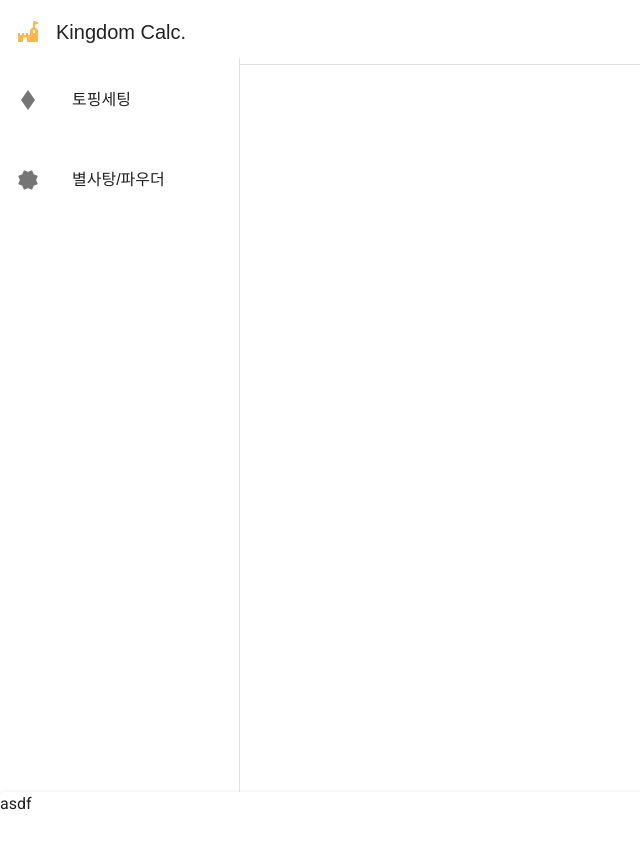
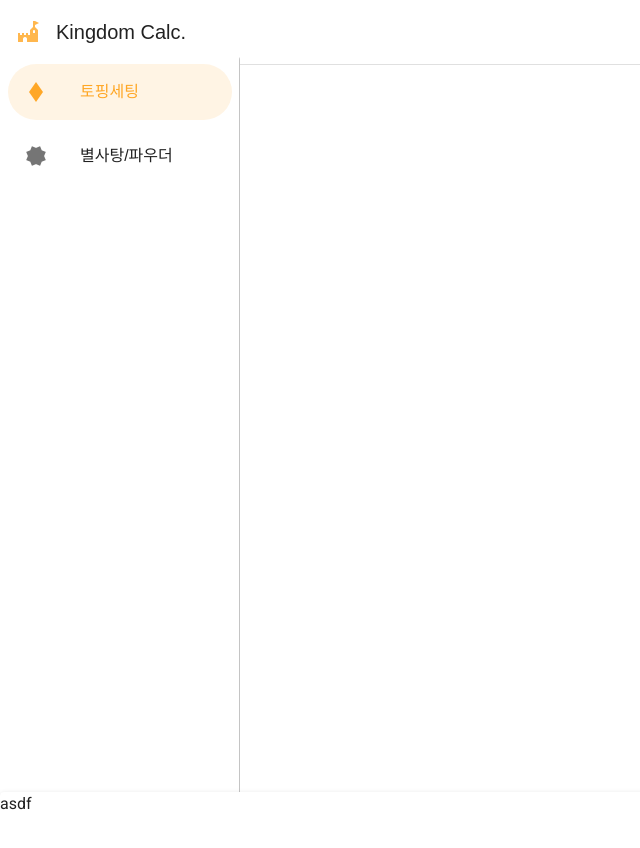
Before and after one commit to yubin030429/Kindom-calc, a Vue app: page / in a window 1280 px wide. Shown: the top 848 px of the page, without its empty margins (0-640 px from the left). Built offline with nearby package versions, Linux system fonts and the light colour scheme; a web font is replaced by a local one.

Commit message:
change NavContent design

```diff
--- a/src/components/ToolBar.vue
+++ b/src/components/ToolBar.vue
@@ -16,10 +16,12 @@
 
 <script>
 import MainNav from "@/components/nav/MainNav.vue";
+import BottomNav from "@/components/nav/BottomNav.vue";
 
 export default {
   components: {
     MainNav,
+    BottomNav,
   },
 
   data() {
--- a/src/components/nav/BottomNav.vue
+++ b/src/components/nav/BottomNav.vue
@@ -1,9 +1,40 @@
 <template>
-  <div>fdas</div>
+  <div class="overflow-hidden">
+    <div class="text-center mb-8">
+      <v-btn color="deep-purple" outlined @click="active = !active">
+        Toggle Navigation
+      </v-btn>
+    </div>
+
+    <v-bottom-navigation v-model="value" :input-value="active" color="indigo">
+      <v-btn>
+        <span>Recents</span>
+
+        <v-icon>mdi-history</v-icon>
+      </v-btn>
+
+      <v-btn>
+        <span>Favorites</span>
+
+        <v-icon>mdi-heart</v-icon>
+      </v-btn>
+
+      <v-btn>
+        <span>Nearby</span>
+
+        <v-icon>mdi-map-marker</v-icon>
+      </v-btn>
+    </v-bottom-navigation>
+  </div>
 </template>
 
 <script>
 export default {
-  data() {},
+  data() {
+    return {
+      value: 1,
+      active: true,
+    };
+  },
 };
 </script>
--- a/src/components/nav/NavContent.vue
+++ b/src/components/nav/NavContent.vue
@@ -1,17 +1,19 @@
 <template>
-  <v-list nav>
-    <v-list-item v-for="item in items" :key="item.title" link>
-      <v-list class="d-flex">
-        <v-list-item-icon>
-          <v-icon>{{ item.icon }}</v-icon>
-        </v-list-item-icon>
+  <v-navigation-drawer permanent>
+    <v-list rounded>
+      <v-list-item-group v-model="model" mandatory color="orange lighten-1">
+        <v-list-item v-for="(item, i) in items" :key="i">
+          <v-list-item-icon>
+            <v-icon v-text="item.icon"></v-icon>
+          </v-list-item-icon>
 
-        <v-list-item-content>
-          <v-list-item-title>{{ item.title }}</v-list-item-title>
-        </v-list-item-content>
-      </v-list>
-    </v-list-item>
-  </v-list>
+          <v-list-item-content>
+            <v-list-item-title v-text="item.title"></v-list-item-title>
+          </v-list-item-content>
+        </v-list-item>
+      </v-list-item-group>
+    </v-list>
+  </v-navigation-drawer>
 </template>
 
 <script>
```
